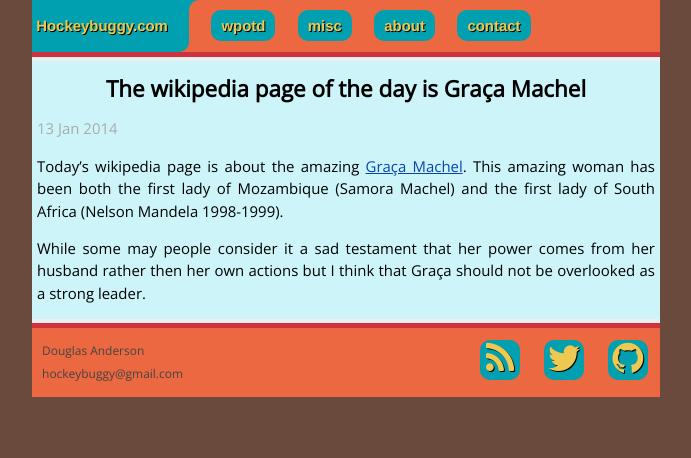
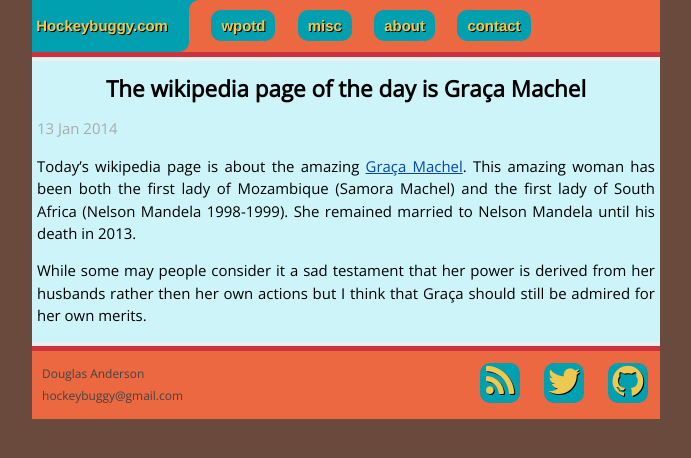
Before and after one commit to hockeybuggy/hockeybuggy.com, a Jekyll site: the page built from _posts/2014-01-13-wpotd_Cp3DnyrN.md, in a window 1280 px wide. Shown: the top 458 px of the page, without its empty margins (294-985 px from the left). Built offline with Jekyll 4.4.1, drawn with Linux system fonts in a browser that asks for light colours; Markdown is read by kramdown in place of the engine named in the settings.

Commit message:
Updated the post so that I was a bit better written

```diff
--- a/_posts/2014-01-13-wpotd_Cp3DnyrN.md
+++ b/_posts/2014-01-13-wpotd_Cp3DnyrN.md
@@ -7,11 +7,12 @@ author: Douglas Anderson
 ---
 
 Today's wikipedia page is about the amazing [Graça Machel][page]. This amazing
-woman has been both the first lady of Mozambique (Samora Machel) and the first lady of South
-Africa (Nelson Mandela 1998-1999).
+woman has been both the first lady of Mozambique (Samora Machel) and the first
+lady of South Africa (Nelson Mandela 1998-1999). She remained married to Nelson
+Mandela until his death in 2013.
 
-While some may people consider it a sad testament that her power comes from her
-husband rather then her own actions but I think that Graça should not be
-overlooked as a strong leader.
+While some may people consider it a sad testament that her power is derived
+from her husbands rather then her own actions but I think that Graça should
+still be admired for her own merits.
 
 [page]: http://en.wikipedia.org/wiki/Gra%C3%A7a_Machel
```
